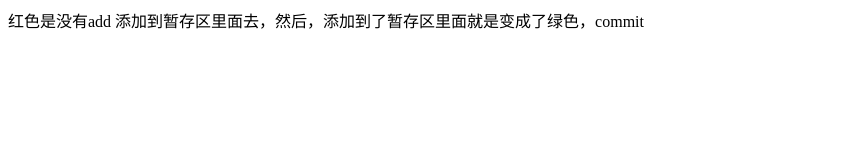
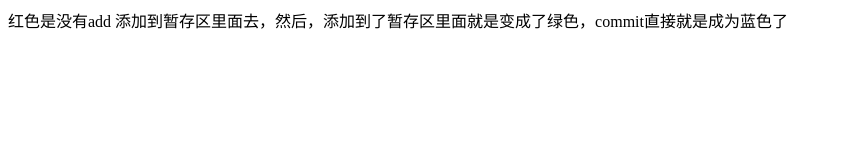
Before and after one commit to Lucoding00/reactProject, a plain HTML site: page newFile.html in a window 1280 px wide. Shown: the whole page, without its empty margins (0-841 px from the left). Drawn offline with Linux system fonts and the light colour scheme.

Commit message:
测试一个新添加的一个文件

```diff
--- a/newFile.html
+++ b/newFile.html
@@ -5,7 +5,7 @@
     <title>Title</title>
 </head>
 <body>
-    红色是没有add 添加到暂存区里面去，然后，添加到了暂存区里面就是变成了绿色，commit
+    红色是没有add 添加到暂存区里面去，然后，添加到了暂存区里面就是变成了绿色，commit直接就是成为蓝色了
 
 </body>
 </html>
```
